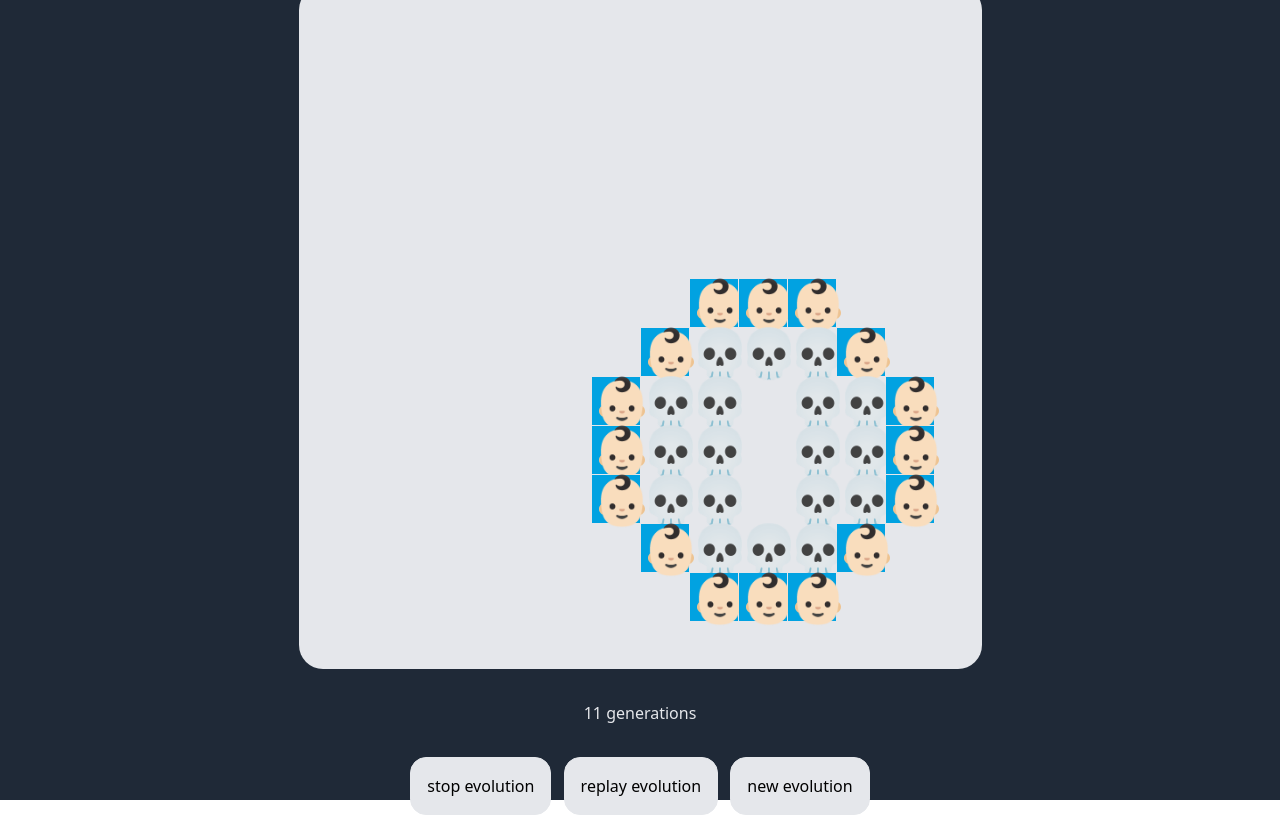
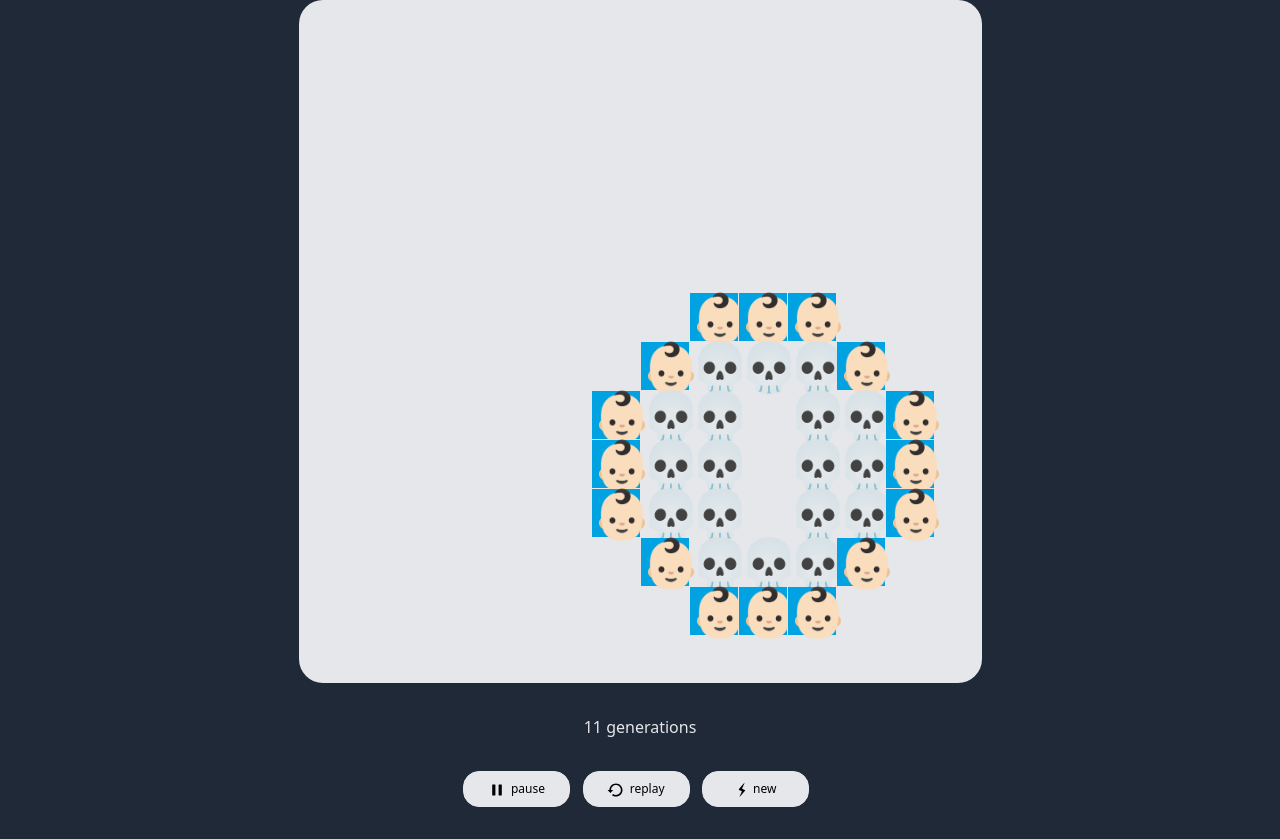
Before and after one commit to themarquisdesheric/game-of-life, a Svelte app: page / in a window 1280 px wide. Before the commit the page ends 815 px from the top, so only its background shows below. Built offline with nearby package versions, Linux system fonts and the light colour scheme.

Commit message:
add icons to buttons

```diff
--- a/src/App.svelte
+++ b/src/App.svelte
@@ -2,6 +2,10 @@
 	import { onDestroy } from 'svelte'
 	import { interval } from './stores'
 	import Button from './components/Button.svelte'
+	import PlayIcon from './components/PlayIcon.svelte'
+	import PauseIcon from './components/PauseIcon.svelte'
+	import RestartIcon from './components/RestartIcon.svelte'
+	import NewIcon from './components/NewIcon.svelte'
 	import { createGameBoard, updateGameBoard, isEvolutionOver, getBackgroundColor } from './utils'
 	import type { GameBoard } from './global'
 	import { Emojis } from './enums'
@@ -28,24 +32,24 @@
 		gameBoard = newGameBoard
 	}
 
-	const startEvolution = () => {
+	const playEvolution = () => {
 		evolutionOver = false
 		evolutionPaused = false
 
 		interval.startInterval(processNextTick)
 	}
 
-	const restartEvolution = () => {
+	const replayEvolution = () => {
 		gameBoard = initialGameBoard
 		generations = 1
 
-		startEvolution()
+		playEvolution()
 	}
 
 	const newEvolution = () => {
 		initialGameBoard = createGameBoard(BOARD_LENGTH)
 
-		restartEvolution()
+		replayEvolution()
 	}
 
 	const pauseEvolution = () => {
@@ -54,12 +58,12 @@
 		clearInterval($interval)
 	}
 
-	startEvolution()
+	playEvolution()
 
 	onDestroy(() => clearInterval($interval))
 </script>
 
-<main class="h-screen flex flex-col justify-center items-center text-center bg-gray-800">
+<main class="min-h-screen flex flex-col justify-center items-center text-center bg-gray-800">
 	<div class="game-board grid grid-rows-{BOARD_LENGTH} grid-cols-{BOARD_LENGTH} gap-x-px gap-y-px rounded-3xl p-12 bg-gray-200">
 		{#each gameBoard as row}
 			{#each row as cell}
@@ -81,23 +85,27 @@
 		{generations} generation{generations > 1 ? 's' : ''}
 	</p>
 
-	<div>
+	<div class="my-8">
 		{#if !evolutionOver}
 			{#if evolutionPaused}
-				<Button onClick={startEvolution}>
-					start evolution
+				<Button onClick={playEvolution}>
+					<PlayIcon />&nbsp;
+					play
 				</Button>
 			{:else}
 				<Button onClick={pauseEvolution}>
-					stop evolution
+					<PauseIcon />&nbsp;
+					pause
 				</Button>
 			{/if}
 		{/if}
-		<Button onClick={restartEvolution}>
-			replay evolution
+		<Button onClick={replayEvolution}>
+			<RestartIcon />&nbsp;
+			replay
 		</Button>
 		<Button onClick={newEvolution} classes="mr-0">
-			new evolution
+			<NewIcon />
+			new
 		</Button>
 	</div>
 </main>
@@ -113,4 +121,9 @@
 	.cell {
 		line-height: 3rem;
 	}
+
+	svg {
+		width: 1rem;
+    display: inline-block;
+	}
 </style>
--- a/src/components/Button.svelte
+++ b/src/components/Button.svelte
@@ -1,11 +1,18 @@
 <script lang="ts">
 	export let onClick: () => void
-  export let classes = 'mr-2'
+  export let classes = ''
 </script>
 
 <button
   on:click={onClick}
-  class="mt-8 p-4 border rounded-2xl bg-gray-200 {classes}"
+  class="mr-2 p-2 border rounded-2xl bg-gray-200 {classes}"
 >
   <slot></slot>
 </button>
+
+<style>
+  button {
+    width: 107px;
+    font-size: 0.75rem;
+  }
+</style>
--- /dev/null
+++ b/src/components/NewIcon.svelte
@@ -0,0 +1,6 @@
+<svg version="1.1" id="Flash" xmlns="http://www.w3.org/2000/svg" xmlns:xlink="http://www.w3.org/1999/xlink" x="0px" y="0px"
+	 viewBox="0 0 20 20" enable-background="new 0 0 20 20" xml:space="preserve">
+<path fill="#000000" d="M6.803,18.998c-0.194-0.127,3.153-7.16,3.038-7.469C9.725,11.22,6.176,10.093,6.003,9.55
+	c-0.174-0.543,7.007-8.707,7.196-8.549c0.188,0.158-3.129,7.238-3.039,7.469c0.091,0.23,3.728,1.404,3.838,1.979
+	C14.109,11.024,6.996,19.125,6.803,18.998z"/>
+</svg>
--- /dev/null
+++ b/src/components/PauseIcon.svelte
@@ -0,0 +1,6 @@
+<svg version="1.1" id="Paus" xmlns="http://www.w3.org/2000/svg" xmlns:xlink="http://www.w3.org/1999/xlink" x="0px" y="0px"
+	 viewBox="0 0 20 20" enable-background="new 0 0 20 20" xml:space="preserve">
+<path fill="#000000" d="M15,3h-2c-0.553,0-1,0.048-1,0.6v12.8c0,0.552,0.447,0.6,1,0.6h2c0.553,0,1-0.048,1-0.6V3.6
+	C16,3.048,15.553,3,15,3z M7,3H5C4.447,3,4,3.048,4,3.6v12.8C4,16.952,4.447,17,5,17h2c0.553,0,1-0.048,1-0.6V3.6
+	C8,3.048,7.553,3,7,3z"/>
+</svg>
--- /dev/null
+++ b/src/components/PlayIcon.svelte
@@ -0,0 +1,5 @@
+<svg version="1.1" id="Play" xmlns="http://www.w3.org/2000/svg" xmlns:xlink="http://www.w3.org/1999/xlink" x="0px" y="0px"
+	 viewBox="0 0 20 20" enable-background="new 0 0 20 20" xml:space="preserve">
+<path fill="#000000" d="M15,10.001c0,0.299-0.305,0.514-0.305,0.514l-8.561,5.303C5.51,16.227,5,15.924,5,15.149V4.852
+	c0-0.777,0.51-1.078,1.135-0.67l8.561,5.305C14.695,9.487,15,9.702,15,10.001z"/>
+</svg>
--- /dev/null
+++ b/src/components/RestartIcon.svelte
@@ -0,0 +1,6 @@
+<svg version="1.1" id="CCW" xmlns="http://www.w3.org/2000/svg" xmlns:xlink="http://www.w3.org/1999/xlink" x="0px" y="0px"
+	 viewBox="0 0 20 20" enable-background="new 0 0 20 20" xml:space="preserve">
+<path fill="#000000" d="M0.685,10h2.372V9.795c0.108-4.434,3.724-7.996,8.169-7.996c4.515,0,8.174,3.672,8.174,8.201
+	s-3.659,8.199-8.174,8.199c-1.898,0-3.645-0.65-5.033-1.738l1.406-1.504c1.016,0.748,2.27,1.193,3.627,1.193
+	c3.386,0,6.131-2.754,6.131-6.15s-2.745-6.15-6.131-6.15c-3.317,0-6.018,2.643-6.125,5.945V10h2.672l-3.494,3.894L0.685,10z"/>
+</svg>
```
